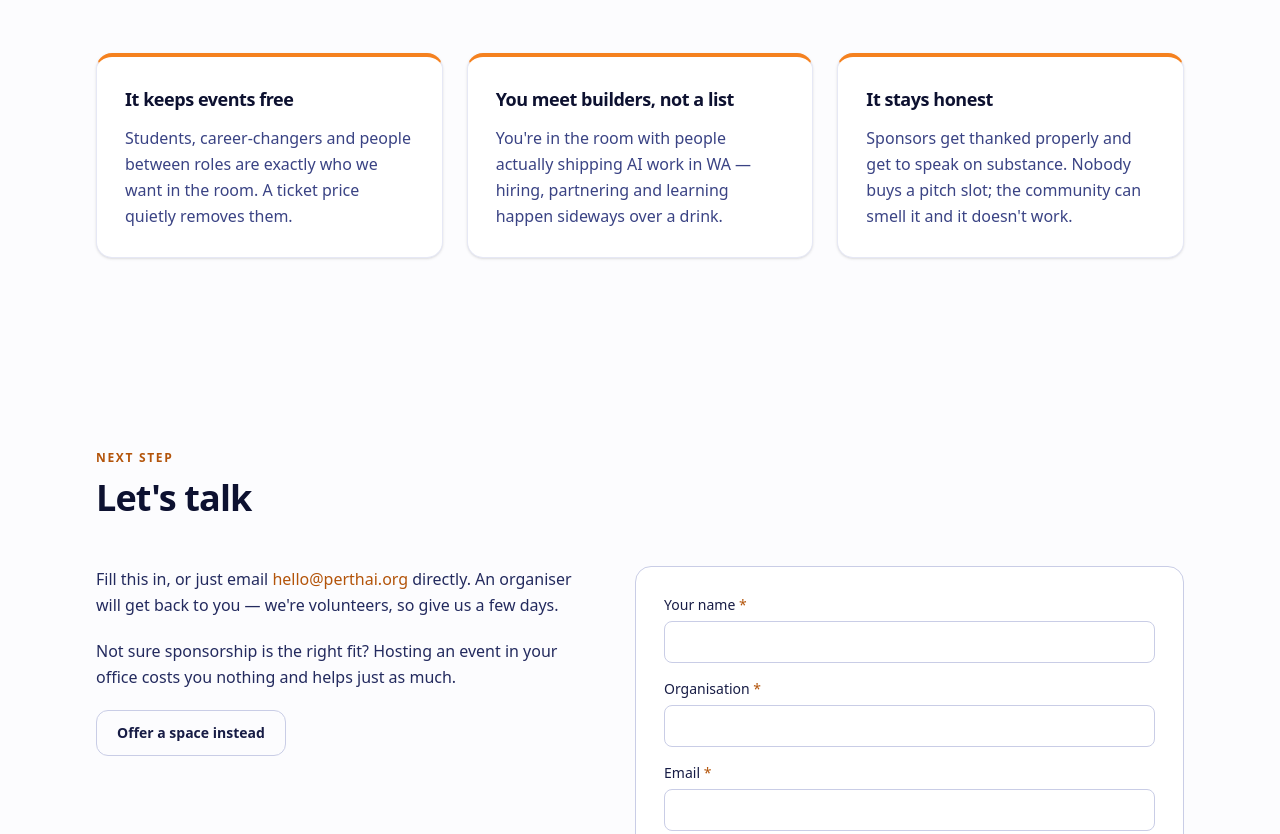
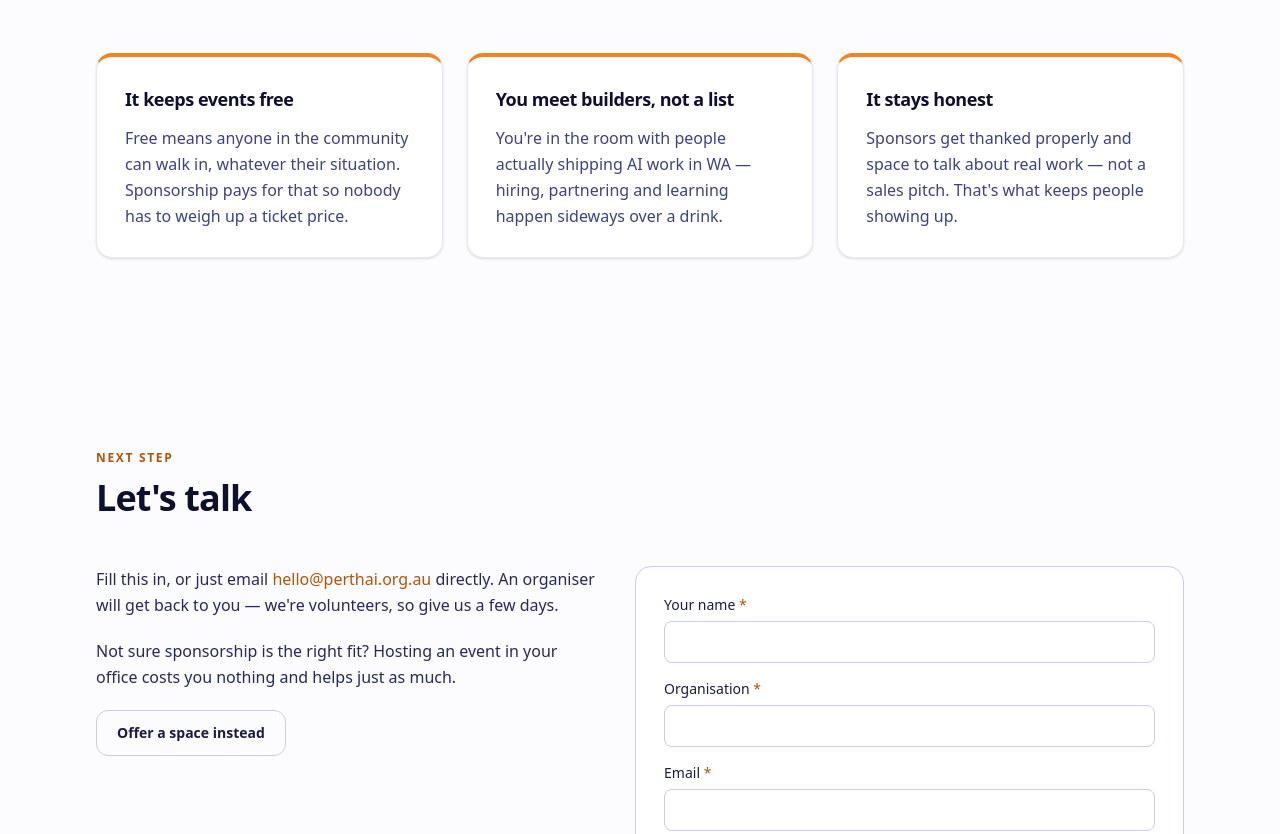
Before and after one commit to perth-ai/perth-ai-website, an Astro site: page /sponsor in a window 1280 px wide. Shown: the part 420-1254 px from the top of the page. Built offline with nearby package versions, Linux system fonts and the light colour scheme; Astro itself is replaced by a stand-in of ours.

Commit message:
Apply reviewer feedback: drop stale speaking line, soften sponsor copy, fix email domain
Removes a leftover speaking-at-events mention on Get Involved, rewrites two
sponsor-page lines to read less like hype/pitch talk, and corrects the
contact email to hello@perthai.org.au.

Co-Authored-By: Claude Sonnet 5 <noreply@anthropic.com>

```diff
--- a/src/data/site.json
+++ b/src/data/site.json
@@ -4,7 +4,7 @@
   "description": "Perth AI is a community for builders, startups, students, enterprises and product teams working with AI in Western Australia. Meet-ups, co-building sessions, workshops and networking \u2014 all on Whadjuk Noongar boodja.",
   "logo": "",
   "_logo": "Path to the real Perth AI quokka logo in public/, e.g. '/logo-quokka.svg'. Leave empty to use the placeholder mark in src/components/Logo.astro.",
-  "email": "hello@perthai.org",
+  "email": "hello@perthai.org.au",
   "_luma": "PLACEHOLDER: `luma` is a guess at the calendar URL and needs replacing with the real one. `lumaEmbedId` accepts either a bare calendar ID (cal-XXXX) or the full iframe src from Luma \u2192 Calendar \u2192 Settings \u2192 Embed; paste whichever and events appear automatically.",
   "links": {
     "luma": "https://lu.ma/perthai",
--- a/src/pages/get-involved.astro
+++ b/src/pages/get-involved.astro
@@ -15,7 +15,7 @@ import eventTypes from '../data/eventTypes.json';
   <PageHero
     eyebrow="Get involved"
     title="This only works because people put their hand up"
-    lead="Hosting, suggesting, organising — pick whichever one you can actually see yourself doing. Want to speak at an event instead? Email us."
+    lead="Hosting, suggesting, organising — pick whichever one you can actually see yourself doing."
   />
 
   {/* Event ideas */}
--- a/src/pages/sponsor.astro
+++ b/src/pages/sponsor.astro
@@ -25,7 +25,7 @@ import site from '../data/site.json';
         [
           {
             title: 'It keeps events free',
-            body: 'Students, career-changers and people between roles are exactly who we want in the room. A ticket price quietly removes them.',
+            body: 'Free means anyone in the community can walk in, whatever their situation. Sponsorship pays for that so nobody has to weigh up a ticket price.',
           },
           {
             title: 'You meet builders, not a list',
@@ -33,7 +33,7 @@ import site from '../data/site.json';
           },
           {
             title: 'It stays honest',
-            body: "Sponsors get thanked properly and get to speak on substance. Nobody buys a pitch slot; the community can smell it and it doesn't work.",
+            body: "Sponsors get thanked properly and space to talk about real work — not a sales pitch. That's what keeps people showing up.",
           },
         ].map((item) => (
           <div class="rounded-2xl border-t-4 border-t-sunset-500 border border-ink-100 bg-white p-7 shadow-sm">
```
Also changed, not shown: README.md.
